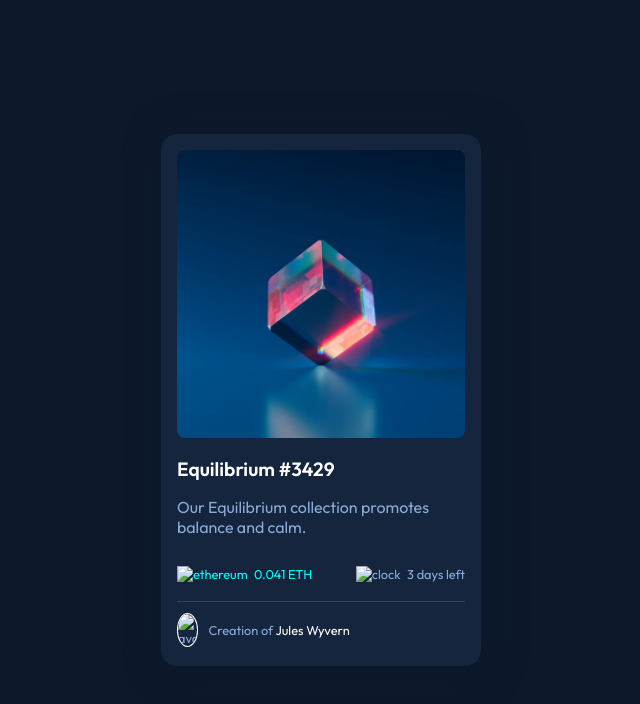
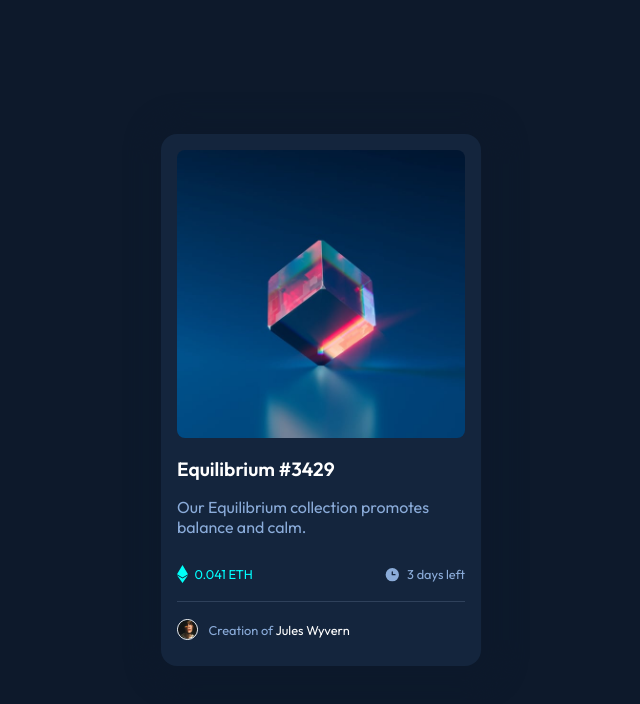
Before and after one commit to SharifulPradhan/NFT-preview-card-component, a plain HTML site: page index.html in a window 1280 px wide. Shown: the whole page, without its empty margins (319-959 px from the left). Drawn offline with Linux system fonts and the light colour scheme; the site is published under a folder, as on GitHub Pages, so addresses that start at the root find nothing.

Commit message:
image fixed

```diff
--- a/index.html
+++ b/index.html
@@ -25,18 +25,18 @@
 
       <div class="price-time">
         <div class="price">
-          <img src="/images/icon-ethereum.svg" alt="ethereum">
+          <img src="images/icon-ethereum.svg" alt="ethereum">
           <p>0.041 ETH</p>
         </div>
         <div class="time">
-          <img src="/images/icon-clock.svg" alt="clock">
+          <img src="images/icon-clock.svg" alt="clock">
           <p>3 days left</p>
         </div>
       </div>
 
 
       <div class="card-footer">
-        <img src="/images/image-avatar.png" alt="avatar">
+        <img src="images/image-avatar.png" alt="avatar">
         <p> Creation of<span class="name"> Jules Wyvern </span></p>
       </div>
     </div>
```
